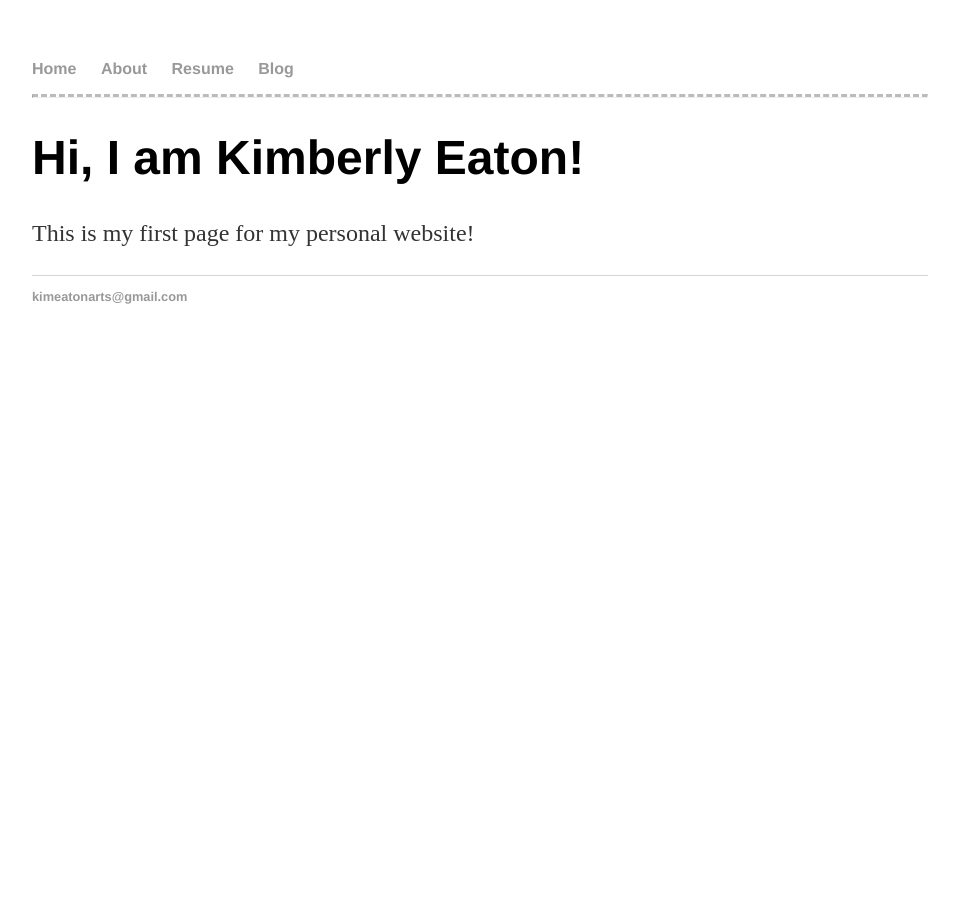
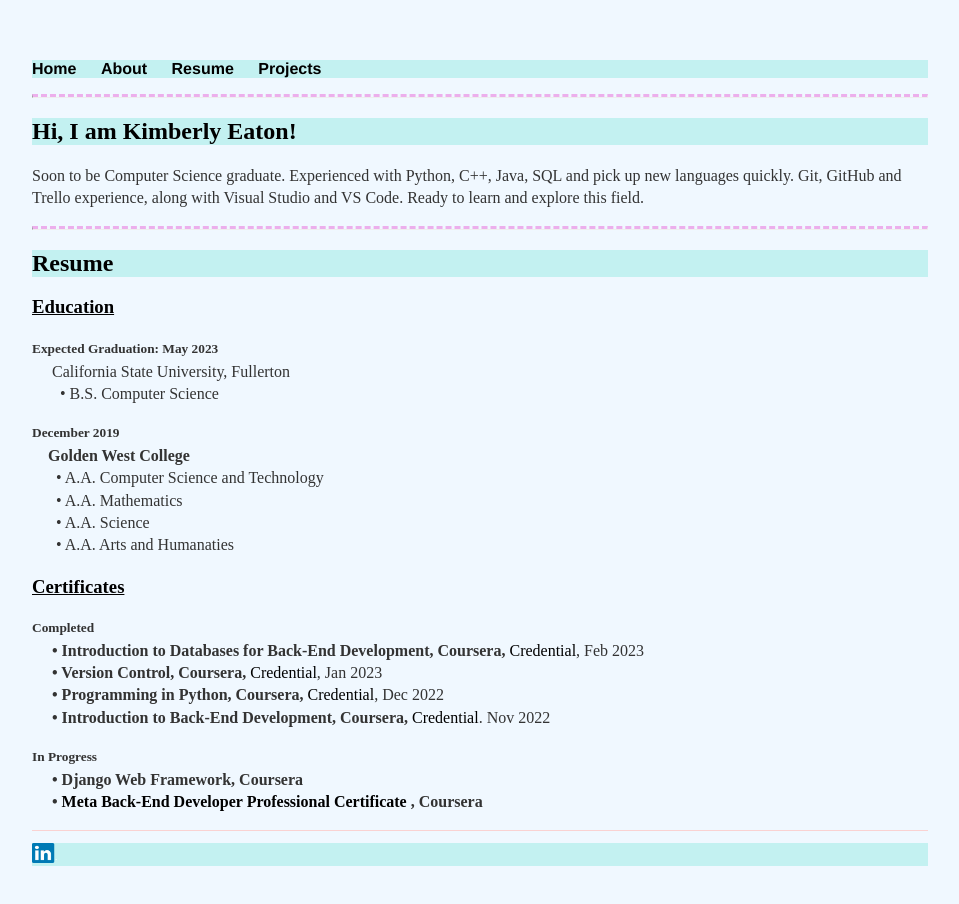
Before and after one commit to XCaliCatX/XCaliCatX.github.io, a plain HTML site: page index.html in a window 1280 px wide. Shown: the whole page, without its empty margins (160-1119 px from the left). Before the commit the page ends 800 px from the top, so only its background shows below. Drawn offline with Linux system fonts and the light colour scheme.

Commit message:
Master update

```diff
--- a/css/styles.css
+++ b/css/styles.css
@@ -1,12 +1,14 @@
 body {
     margin: 60px auto;
     width: 70%;
+    background-color: aliceblue;
 }
 nav ul, footer ul {
     font-family:'Helvetica', 'Arial', 'Sans-Serif';
     padding: 0px;
     list-style: none;
     font-weight: bold;
+    background-color: rgb(195, 241, 241);
 }
 nav ul li, footer ul li {
     display: inline;
@@ -14,22 +16,28 @@ nav ul li, footer ul li {
 }
 a {
     text-decoration: none;
-    color: #999;
+    color: #000000;
 }
 a:hover {
     text-decoration: underline;
+    color:rgb(171, 68, 255)
 }
 h1 {
     font-size: 3em;
     font-family:'Helvetica', 'Arial', 'Sans-Serif';
+
+}
+h2 {
+    background-color: rgb(195, 241, 241);
 }
 p {
     font-size: 1.5em;
+    font-size: 16px;
     line-height: 1.4em;
     color: #333;
 }
 footer {
-    border-top: 1px solid #d5d5d5;
+    border-top: 1px solid #fad2d2;
     font-size: .8em;
 }
 
@@ -42,5 +50,5 @@ ul.posts li {
     list-style: none;
 }
 hr.dashed {
-  border-top: 3px dashed #bbb;
+  border-top: 3px dashed #ecafec;
 }
--- a/index.html
+++ b/index.html
@@ -9,20 +9,64 @@
      <ul>
        <li><a href=”/”>Home</a></li>
        <li><a href=”/about”>About</a></li>
-       <li><a href=”/resume”>Resume</a></li>
-       <li><a href=”/blog”>Blog</a></li>
+       <li><a href = "#Resume">Resume</a></li>
+       <li><a href=”/projects”>Projects</a></li>
      </ul>
    </nav>
   <hr class="dashed">
    <div class=”container”>
      <div class=”blurb”>
-       <h1>Hi, I am Kimberly Eaton!</h1>
-       <p>This is my first page for my personal website!</a></p>
+       <h2>Hi, I am Kimberly Eaton!</h2>
+       <p>Soon to be Computer Science graduate. Experienced with Python, C++, Java, SQL and pick up new languages quickly. Git, GitHub and Trello experience, along with Visual Studio and VS Code. Ready to learn and explore this field.</a></p>
      </div>
    </div>
+   <hr class="dashed">
+
+   <div class = "container">
+    <a id="Resume"></a>
+    <h2>Resume</h2>
+    <h3><strong><u>Education</u></strong></h3>
+        <p><b><small>Expected Graduation: May 2023</small></b><br>
+          &emsp; California State University, Fullerton<br>
+          &emsp;&ensp; &bull; B.S. Computer Science
+        </p>
+        <p>
+          <b><small>December 2019</small></b><br>
+          &emsp;<b>Golden West College<br></b>
+          &emsp;&ensp;&bull; A.A. Computer Science and Technology<br>
+          &emsp;&ensp;&bull; A.A. Mathematics<br>
+          &emsp;&ensp;&bull; A.A. Science<br>
+          &emsp;&ensp;&bull; A.A. Arts and Humanaties<br>
+        </p>
+    <h3><strong><u>Certificates</u></strong></h3>
+        <p><b><small>Completed</small></b><br>
+
+         <b>&emsp; &bull; Introduction to Databases for Back-End Development, Coursera, </b>
+           <a href = "
+          https://www.coursera.org/account/accomplishments/certificate/KT72KAFJQ8B5">Credential</a>, Feb 2023<br>
+          <b>&emsp; &bull; Version Control, Coursera,</b>
+          <a href = "
+          https://www.coursera.org/account/accomplishments/certificate/RWWAZYZ7KX6H">Credential</a>, Jan 2023 <br>
+          <b>&emsp; &bull; Programming in Python, Coursera, </b>
+          <a href = "
+          https://www.coursera.org/account/accomplishments/certificate/TK7JKV3UHRVC">Credential</a>, Dec 2022 <br>
+          <b>&emsp; &bull; Introduction to Back-End Development, Coursera,</b>
+          <a href = "
+          https://www.coursera.org/account/accomplishments/certificate/4YJHCCCEZTJB">Credential</a>. Nov 2022<br>
+        </p>
+        <p>
+          <p><b><small>In Progress</small></b><br>
+            <b>&emsp; &bull; Django Web Framework, Coursera </b> <br>
+            <b>&emsp; &bull;<a href =
+              "https://www.coursera.org/professional-certificates/meta-back-end-developer"> Meta Back-End Developer Professional Certificate</a> , Coursera </b>
+            <br>
+        </p>
+
+   </div>
+
    <footer>
    <ul>
-     <li><a href=”mailto:YOUREMAIL”>kimeatonarts@gmail.com</a></li>
+     <a href="https://www.linkedin.com/in/xcalicatx/"><img src="/linkedin-logo-3.png" width  = "25" height = "20"></a>
    </ul>
    </footer>
  </body>
```
Also changed, not shown: about.html (added, +34 -0 lines), linkedin-logo-3.png (added), resume.html (added).
